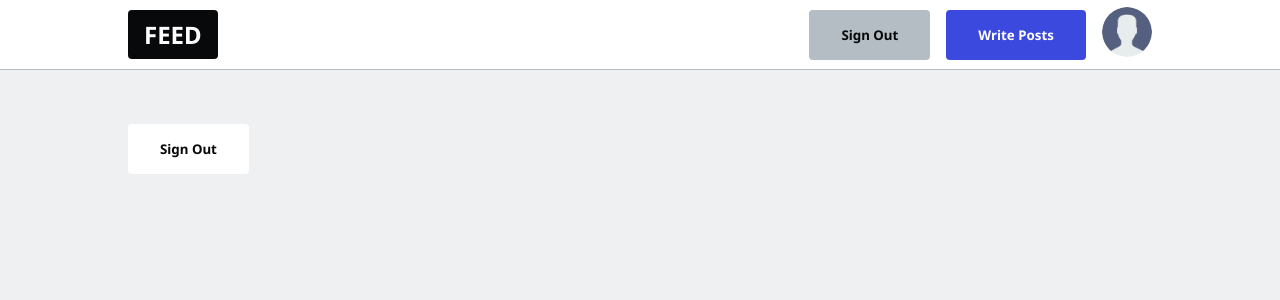
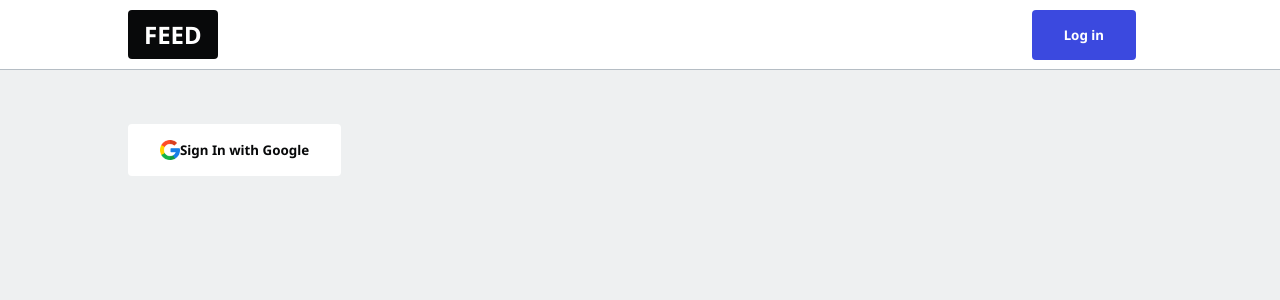
Before and after one commit to ThywillJoshua/FEED, a Next.js app: page /enter in a window 1280 px wide. Shown: the top 300 px of the page. Built offline with nearby package versions, Linux system fonts and the light colour scheme; no server answers.

Commit message:
configure sign in state using react-firebase-hooks, store user uid and read username from firebase

```diff
--- a/pages/_app.js
+++ b/pages/_app.js
@@ -2,10 +2,39 @@ import "../styles/globals.css";
 import Navbar from "@/components/Navbar";
 import { Toaster } from "react-hot-toast";
 import { UserContext } from "@/lib/context";
+import { auth, firestore } from "@/lib/firebase";
+
+//1. Fetch user from database
+import { useEffect, useState } from "react";
+import { useAuthState } from "react-firebase-hooks/auth";
+import { collection, doc, onSnapshot } from "firebase/firestore";
+import { getFirestore } from "firebase/firestore";
 
 function MyApp({ Component, pageProps }) {
+  const [user] = useAuthState(auth);
+  const [username, setUsername] = useState(null);
+
+  useEffect(() => {
+    //turn off realtime subscription
+    let unsubscribe;
+    if (user) {
+      // const ref = collection(firestore, "users").doc(user.uid);
+      // unsubscribe = ref.onSnapshot((doc) => setUsername(doc.data?.username));
+      unsubscribe = onSnapshot(doc(firestore, "users", user.uid), (doc) => {
+        // setUsername(doc.data?.username)
+        console.log(doc.data?.username);
+      });
+    }
+
+    if (!user) {
+      setUsername(null);
+    }
+
+    return unsubscribe;
+  }, [user]);
+
   return (
-    <UserContext.Provider value={{ user: {}, username: "jeff" }}>
+    <UserContext.Provider value={{ user, username }}>
       <Navbar />
       <Component {...pageProps} />
       <Toaster />
--- a/pages/enter.js
+++ b/pages/enter.js
@@ -51,4 +51,6 @@ function SignOutButton() {
 }
 
 //select username
-function UsernameForm() {}
+function UsernameForm() {
+  return <></>;
+}
```
